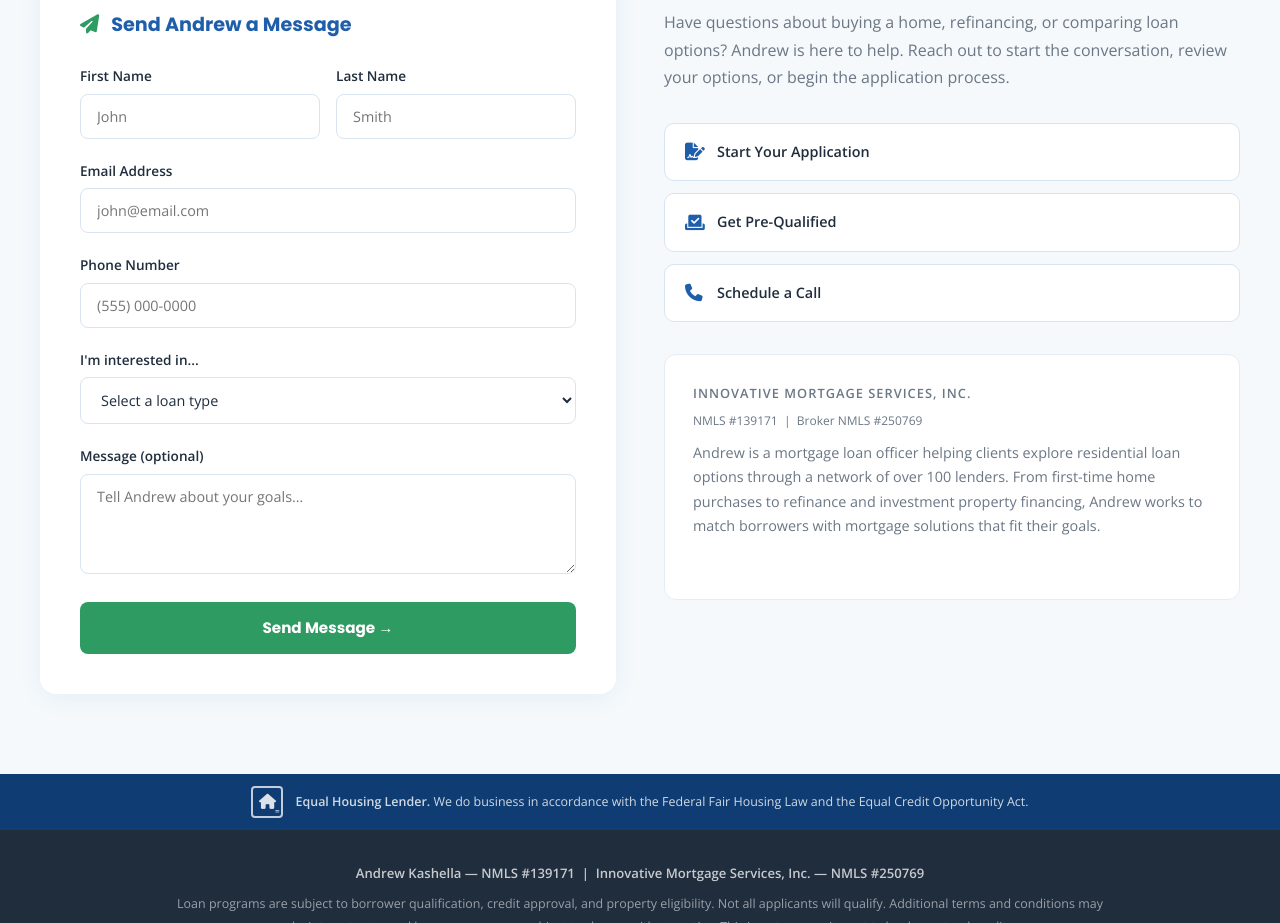
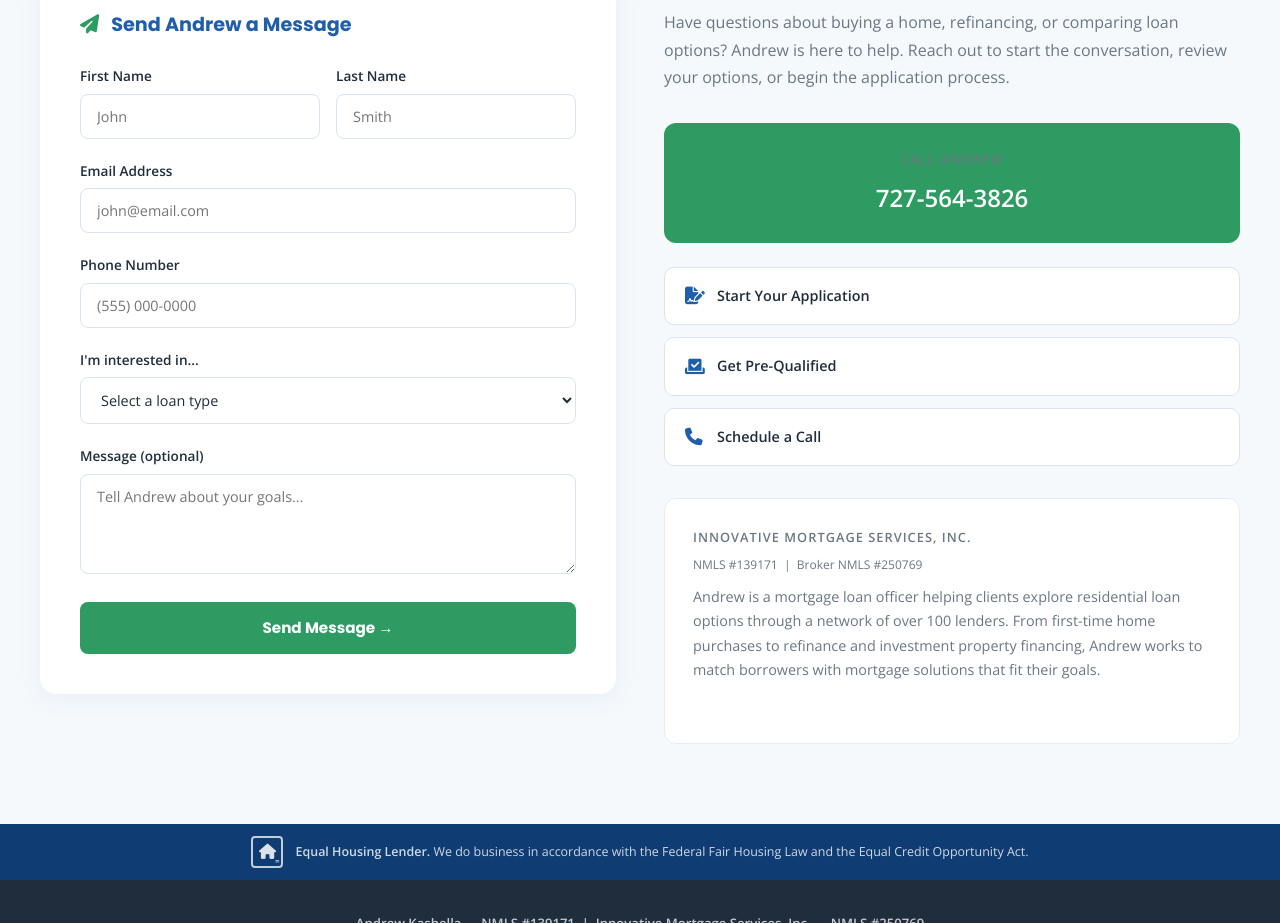
Before and after one commit to webeducationservices-oss/andrew-kashella-website, a plain HTML site: page index.html in a window 1280 px wide. Shown: the part 6345-7268 px from the top of the page. Drawn offline with nearby package versions, Linux system fonts and the light colour scheme.

Commit message:
Edit index.html

```diff
--- a/index.html
+++ b/index.html
@@ -1523,6 +1523,10 @@
         <div class="contact-info">
           <h3>Have Questions?</h3>
           <p>Have questions about buying a home, refinancing, or comparing loan options? Andrew is here to help. Reach out to start the conversation, review your options, or begin the application process.</p>
+          <div style="background:var(--green-primary);color:var(--white);border-radius:12px;padding:1.5rem;margin-bottom:1.5rem;text-align:center;">
+            <p style="font-size:0.85rem;font-weight:600;text-transform:uppercase;letter-spacing:0.06em;margin-bottom:0.5rem;opacity:0.9;">Call Andrew</p>
+            <a href="tel:727-564-3826" style="font-size:1.5rem;font-weight:700;color:var(--white);text-decoration:none;display:block;">727-564-3826</a>
+          </div>
           <div class="contact-btns">
             <a href="https://innovative.my1003app.com/139171/register" target="_blank" class="contact-btn">
               <i class="fas fa-file-signature"></i>
```
